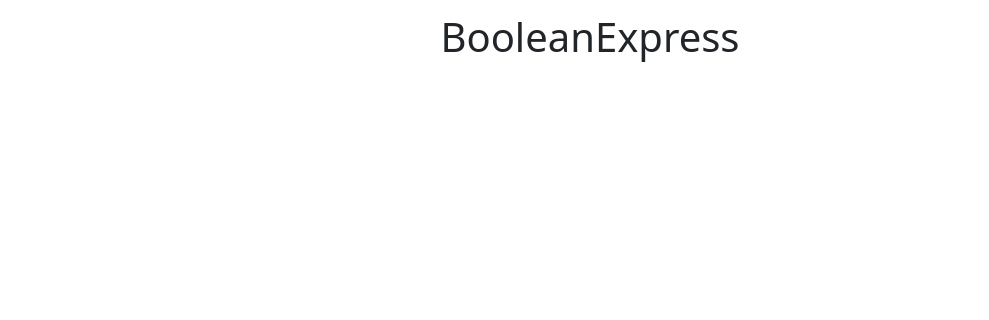
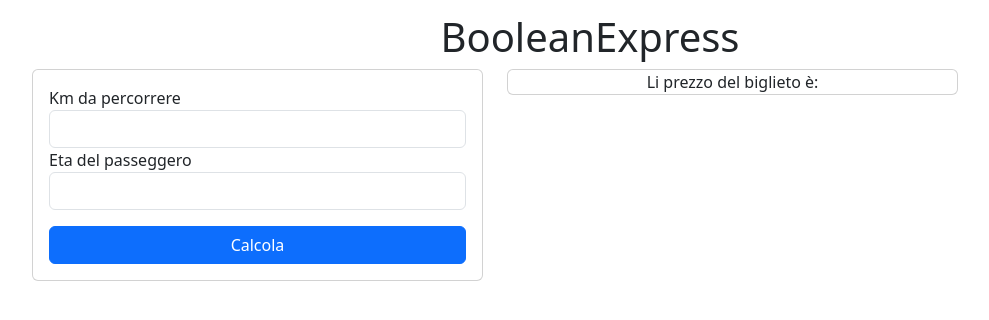
Before and after one commit to telcheno/js-biglietto-treno-form, a plain HTML site: page index.html in a window 1280 px wide. Shown: the part 228-548 px from the top of the page, without its empty margins (50-1039 px from the left). Drawn offline with nearby package versions, Linux system fonts and the light colour scheme.

Commit message:
ADD: app.js e ultimato index.html di partenza

```diff
--- a/index.html
+++ b/index.html
@@ -9,13 +9,42 @@
   <body>
     <header>
       <div class="container text-center">
-        <figure class="logoBoolean">
-          <img src="./img/image.png" alt="logo Boolean">
-        </figure>
-        <h1>BooleanExpress</h1>
+        <div class="row">
+          <div class="col">
+            <figure class="logoBoolean width: 5rem;">
+              <img src="./img/image.png" alt="logo Boolean">
+            </figure>
+            <h1>BooleanExpress</h1>
+          </div>
+        </div>
       </div>
-
     </header>
+    <main>
+        <div class="container">
+            <div class="row">
+                <div class="col-5">
+                  <div class="card p-3">
+                    <div class="form-group">
+                      <label for="Km">Km da percorrere</label>
+                      <input type="text" class="form-control" id="km" name="km">
+                    </div>
+                    <div class="form-group">
+                      <label for="eta">Eta del passeggero</label>
+                      <input type="text" class="form-control" id="eta" name="km">
+                    </div>
+                    <button type="button" class="btn btn-primary mt-3">Calcola</button>
+                  </div>
+                </div>
+                <div class="col-5" id="">
+                  <div class="card text-center">
+                    Li prezzo del biglieto è:
+                  </div>
+                </div>
+            </div>
+        </div>
+      </div>
+    </main>
     <script src="https://cdn.jsdelivr.net/npm/bootstrap@5.3.3/dist/js/bootstrap.bundle.min.js" integrity="sha384-YvpcrYf0tY3lHB60NNkmXc5s9fDVZLESaAA55NDzOxhy9GkcIdslK1eN7N6jIeHz" crossorigin="anonymous"></script>
+    <script src="./js/app.js"></script>
   </body>
-</html>
+  </html>
--- a/js/app.js
+++ b/js/app.js
@@ -0,0 +1 @@
+console.log("Biglieto treno");
```
